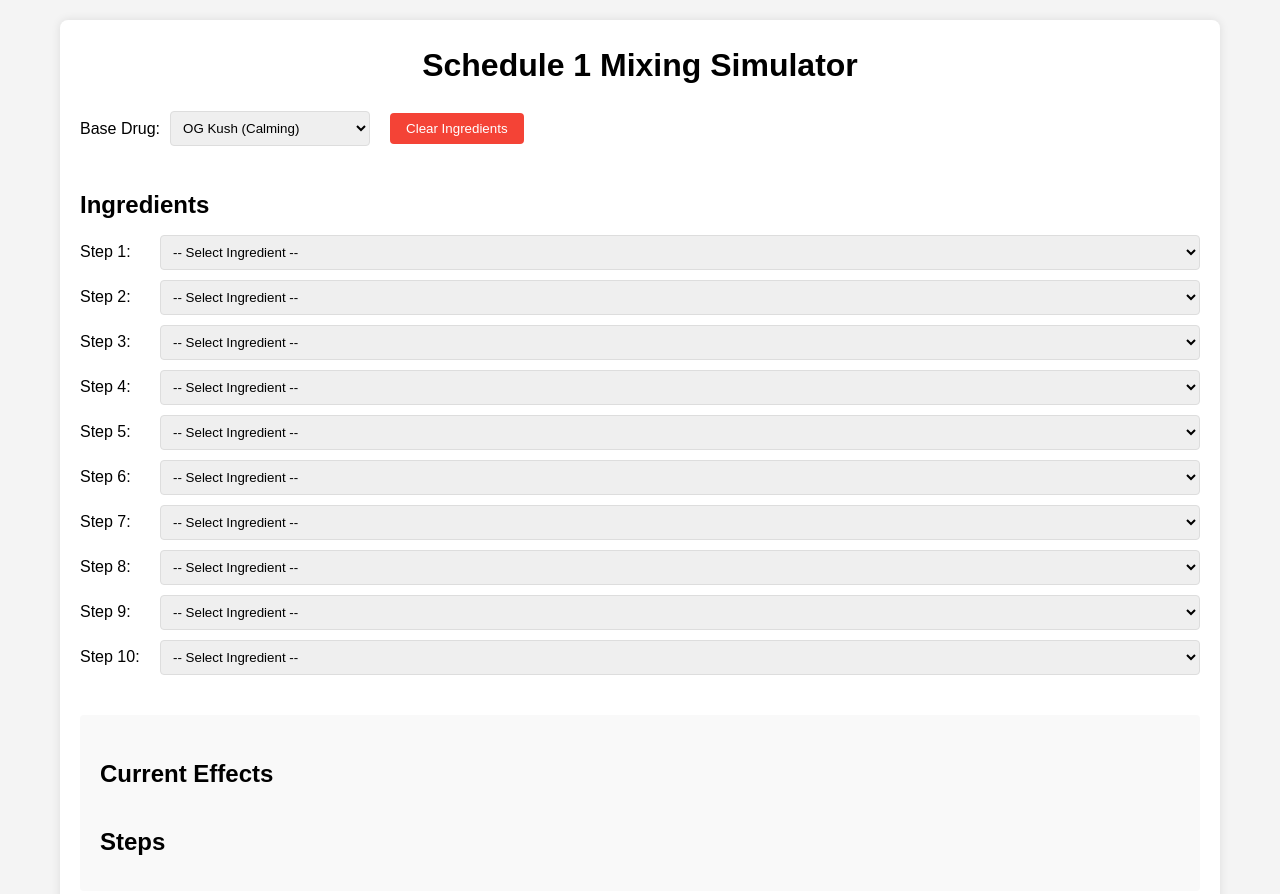
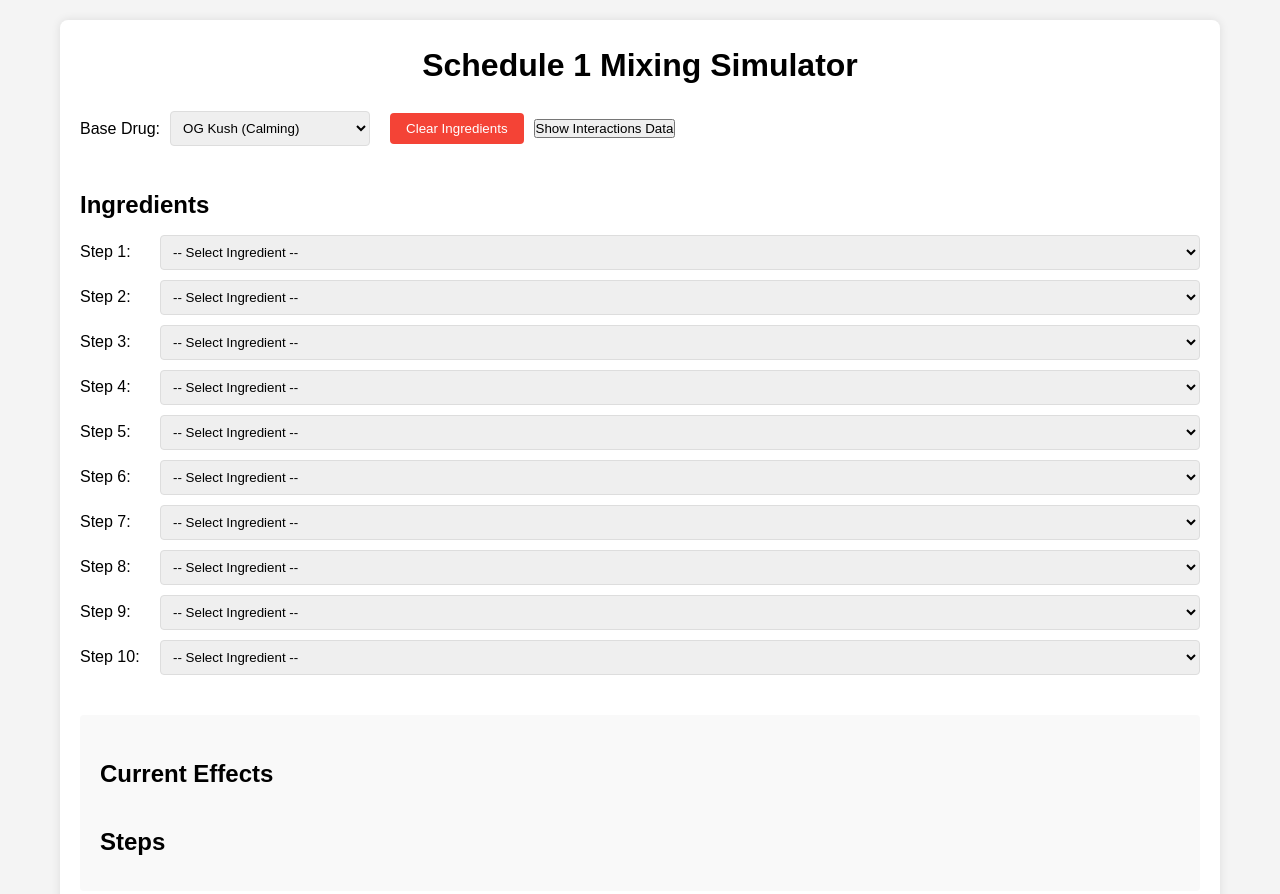
Before and after one commit to Codysseus69/Schedule1_Recipe_Sim, a plain HTML site: page index.html in a window 1280 px wide. Drawn offline with Linux system fonts and the light colour scheme.

Commit message:
Update index.html

```diff
--- a/index.html
+++ b/index.html
@@ -15,6 +15,7 @@
                 <label for="base-drug">Base Drug:</label>
                 <select id="base-drug"></select>
                 <button id="clear-button" class="clear-button">Clear Ingredients</button>
+                <button id="show-interactions" class="interactions-button">Show Interactions Data</button>
             </div>
 
             <div class="ingredients-container">
```
